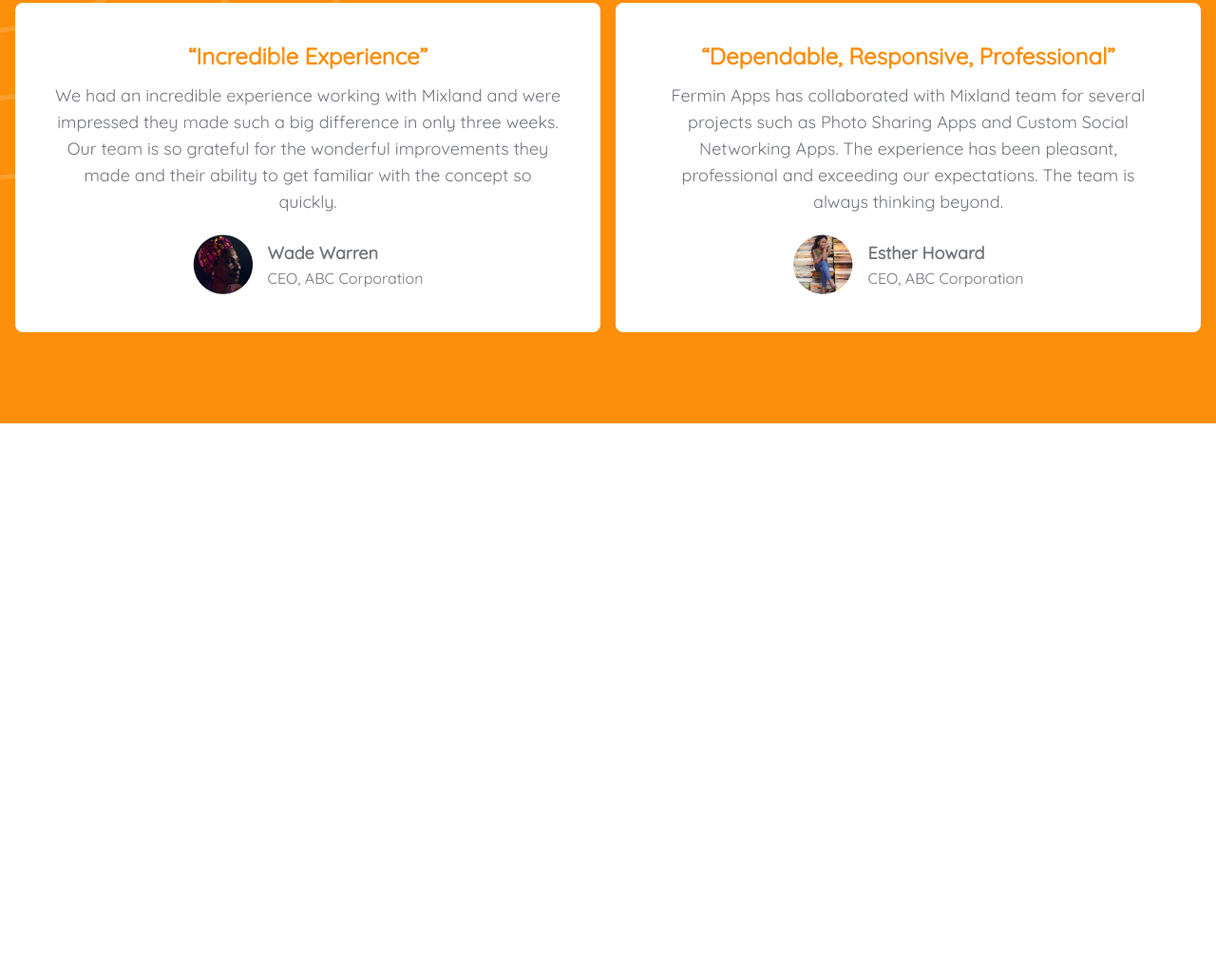
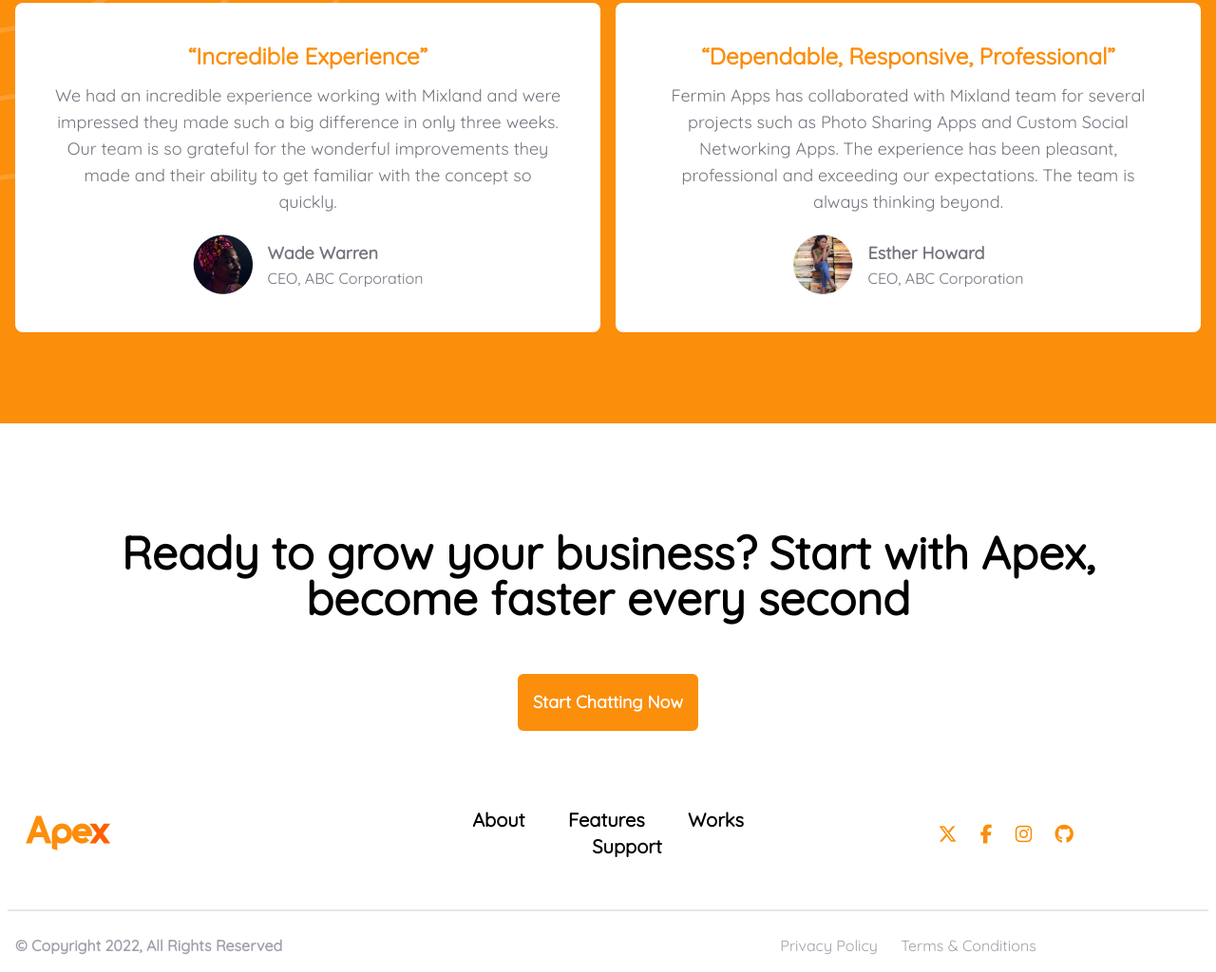
Before and after one commit to alimuhammeddev/Apex, a plain HTML site: page index.html in a window 1280 px wide. Shown: the part 3391-4415 px from the top of the page at 95% size. Before the commit the page ends 3837 px from the top, so only its background shows below. Drawn offline with nearby package versions, Linux system fonts and the light colour scheme.

Commit message:
finished working on footer

```diff
--- a/index.html
+++ b/index.html
@@ -265,6 +265,57 @@
             </div>
         </div>
     </div>
+    <div>
+        <div class="container mx-auto p-4">
+            <h1 class="lg:text-5xl text-2xl font-semibold text-center lg:p-24 p-10">
+                Ready to grow your business? Start with Apex, become faster every second
+            </h1>
+            <div class="flex justify-center lg:-mt-10">
+                <a class="text-[#ffffff] bg-[#fb8e0b] p-4 rounded-md lg:text-lg text-base font-semibold w-fit" href="#">Start Chatting Now</a>
+            </div>
+        </div>
+    </div>
+    <div>
+        <div class="container mx-auto p-4">
+            <div class="grid grid-cols-1 md:grid-cols-1 lg:grid-cols-3 items-center gap-2 lg:mt-10">
+                <div class="p-2 mx-auto lg:mx-0 mt-7 lg:mt-0">
+                    <img src="/images/download.png" alt="">
+                </div>
+                <div class="p-2 lg:space-x-10 space-x-4 lg:text-xl text-base text-center font-semibold">
+                    <a href="#" class="hover:text-[#fb8e0b] transition ease-out duration-500">About</a>
+                    <a href="#" class="hover:text-[#fb8e0b] transition ease-out duration-500">Features</a>
+                    <a href="#" class="hover:text-[#fb8e0b] transition ease-out duration-500">Works</a>
+                    <a href="#" class="hover:text-[#fb8e0b] transition ease-out duration-500">Support</a>
+                </div>
+                <div class="p-2 mx-auto items-center space-x-5">
+                    <i class="fa-brands fa-x-twitter fa-lg" style="color: #fb8e0b;"></i>
+                    <i class="fa-brands fa-facebook-f fa-lg" style="color: #fb8e0b;"></i>
+                    <i class="fa-brands fa-instagram fa-lg" style="color: #fb8e0b;"></i>
+                    <i class="fa-brands fa-github fa-lg" style="color: #fb8e0b;"></i>
+                </div>
+            </div>
+        </div>
+    </div>
+    <div>
+        <div class="container mx-auto p-2 mt-5">
+            <h1 class="bg-[#E5E7EB] border"></h1>
+        </div>
+    </div>
+    <div>
+        <div class="container mx-auto p-2">
+            <div class="grid grid-cols-1 md:grid-cols-1 lg:grid-cols-2">
+                <div class="p-2">
+                    <h1 class="text-[#A0A1AB] text-center lg:text-start font-semibold">
+                        © Copyright 2022, All Rights Reserved
+                    </h1>
+                </div>
+                <div class="p-2 space-x-5 text-center">
+                    <a href="#" class="text-[#a0a1ab]">Privacy Policy</a>
+                    <a href="#" class="text-[#a0a1ab]">Terms & Conditions</a>
+                </div>
+            </div>
+        </div>
+    </div>
 
 </body>
 
```
